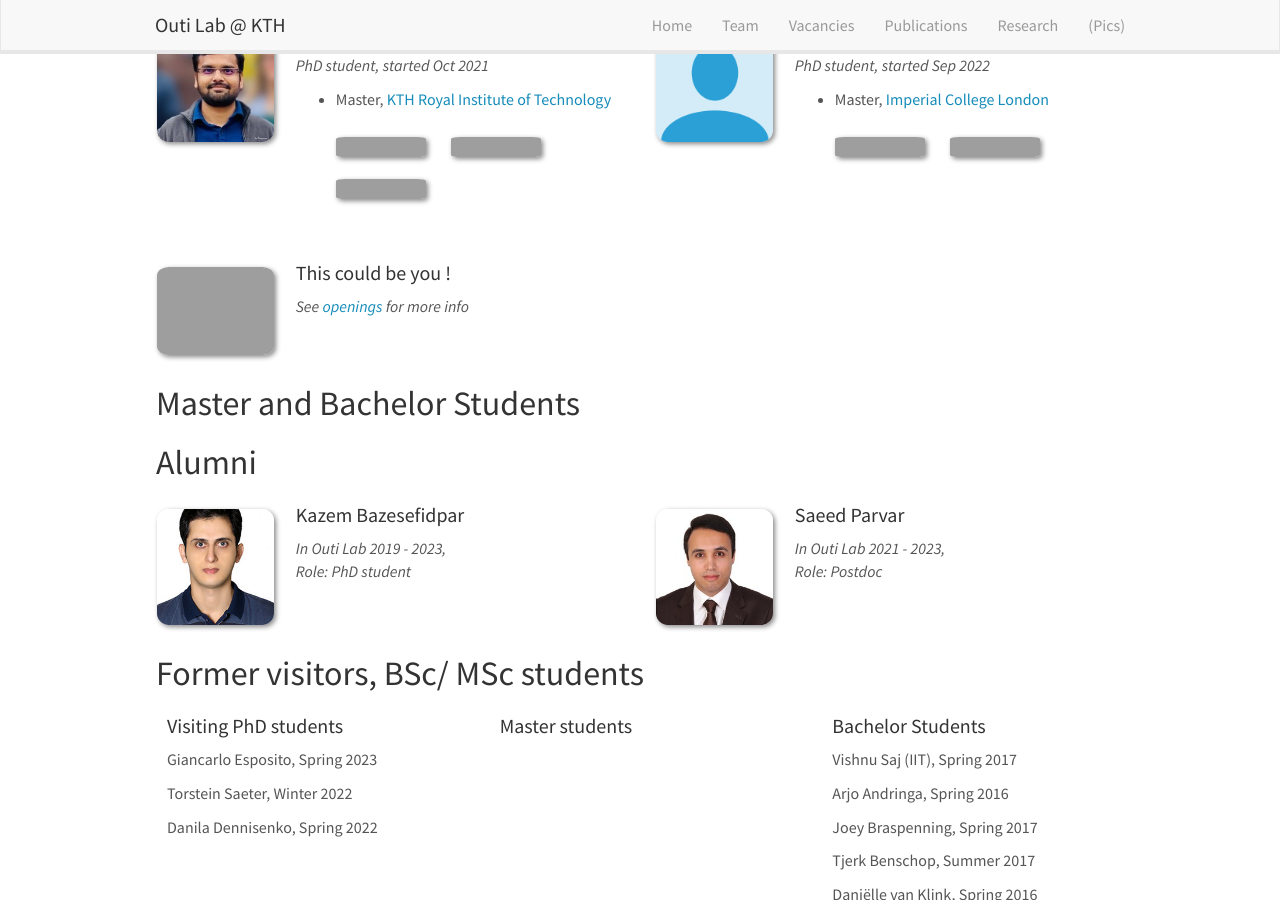
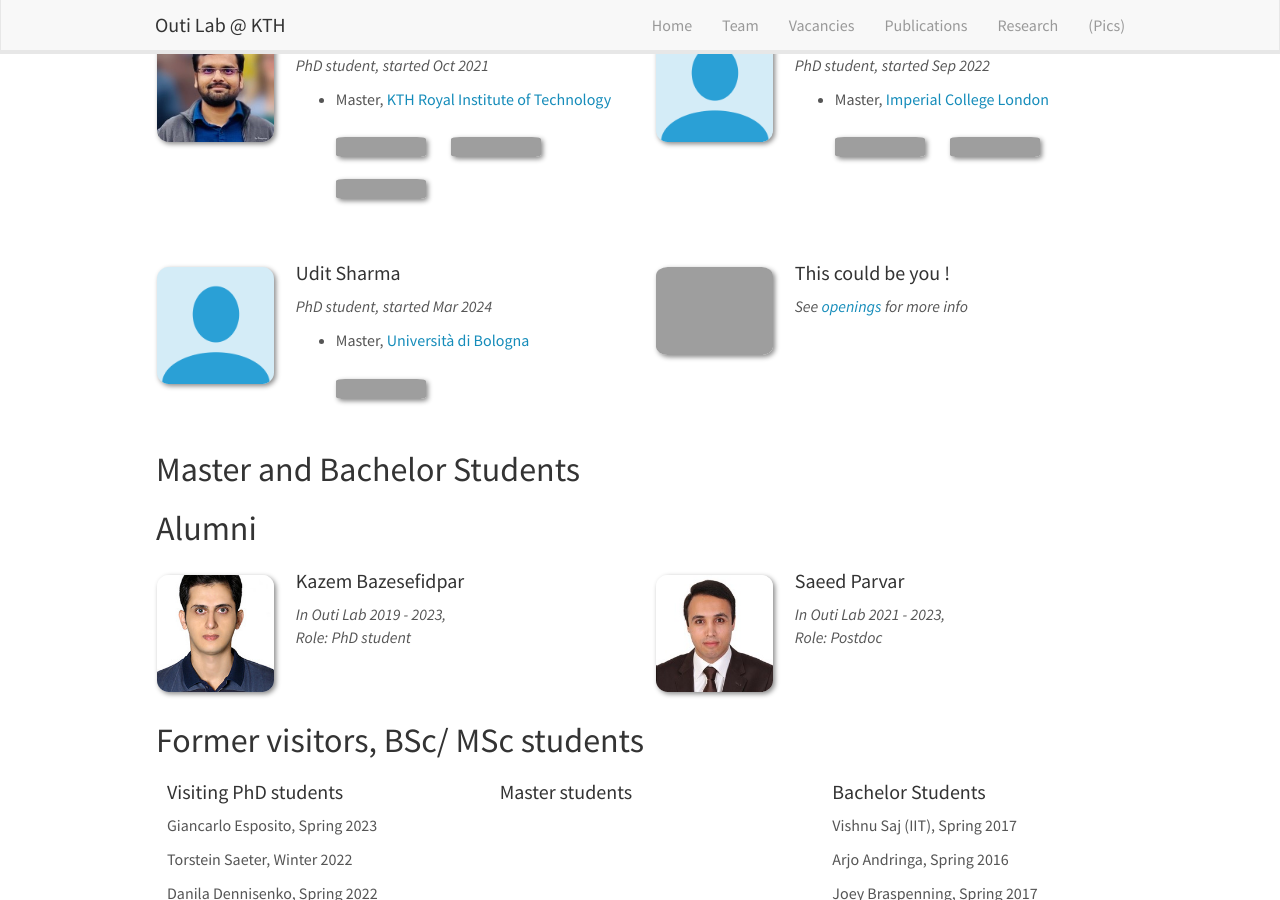
Before and after one commit to KTH-Complex-fluids-group/outilab, a Jekyll site: the page built from _pages/team.md, in a window 1280 px wide and 900 px high, scrolled down 884 px. Built offline with Jekyll 4.4.1, drawn with Linux system fonts in a browser that asks for light colours; nearby versions of some CDN libraries; grey boxes are pictures that could not be loaded.

```diff
--- a/_data/phd.yml
+++ b/_data/phd.yml
@@ -30,8 +30,16 @@
   education1: Master, <a href="https://www.imperial.ac.uk">Imperial College London</a>
   education2: <a href="mailto:pakk@kth.se"> <img src="https://img.shields.io/badge/Mail-blue?style=flat&logo=doi&link=mailto:pakk@kth.se" border="0" /> </a><a href="https://scholar.google.com/citations?user=neaVB7kAAAAJ&hl=en&oi=ao"> <img src="https://img.shields.io/badge/Scholar-4b4b4b?style=flat&logo=googlescholar&link=https://scholar.google.com/citations?user=neaVB7kAAAAJ&hl=en&oi=ao" border="0" /> </a>
 
+- name: Udit Sharma
+  photo: tassawar.png
+  info: PhD student, started Mar 2024
+  email: udits@kth.se
+  number_educ: 2
+  education1: Master, <a href="https://www.unibo.it/en">Università di Bologna</a>
+  education2: <a href="mailto:udits@kth.se"> <img src="https://img.shields.io/badge/Mail-blue?style=flat&logo=doi&link=mailto:udits@kth.se" border="0" /> </a>
+
 - name: "This could be you !"
-  photo: rock.jpg
+  photo: tassawar.jpg
   info: See <a href="http://www.allanlab.org/vacancies">openings</a> for more info
   email: milan.allan@gmail.com
   number_educ: 0
--- a/_data/team_members.yml
+++ b/_data/team_members.yml
@@ -1,5 +1,5 @@
 - name: Outi Tammisola
-  photo: outi.jpeg
+  photo: outi.png
   info: Associate professor, started Jan 2017
   email: outi@mech.kth.se
   number_educ: 5
```
Also changed, not shown: images/teampic/outi.jpeg (deleted), images/teampic/outi.png (added), 1 other file.
